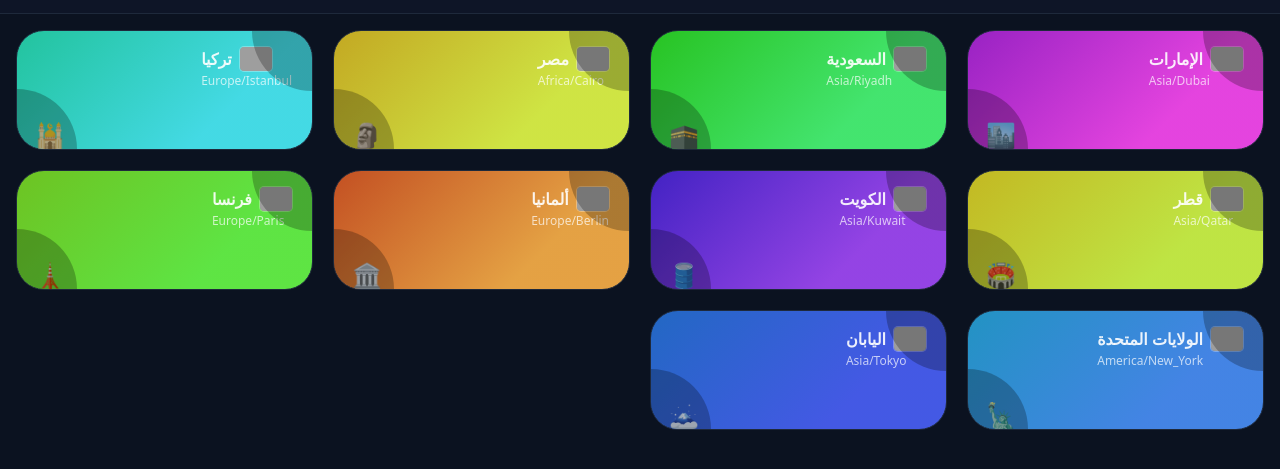
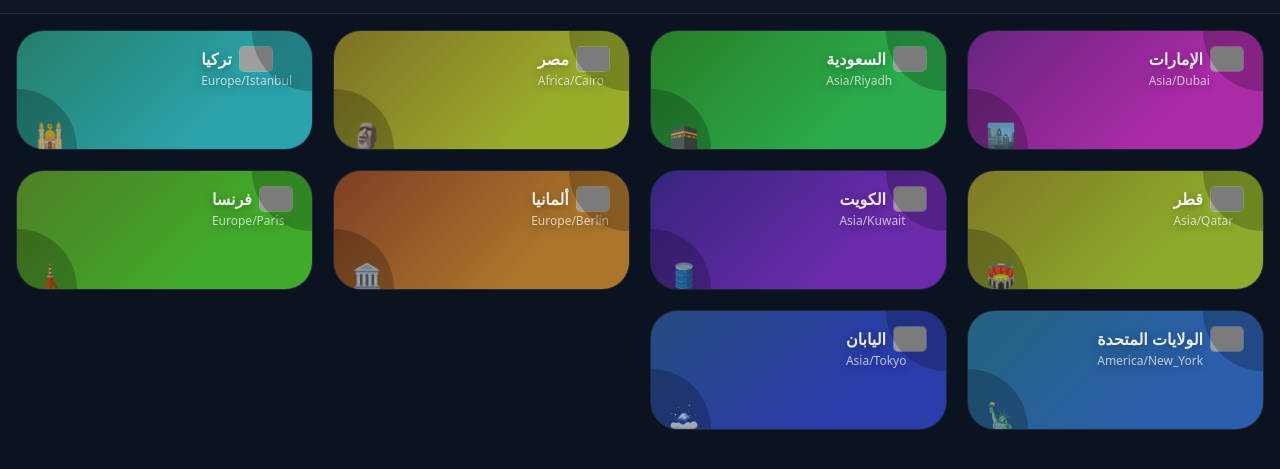
Before and after one commit to abdullah3df/cik-logo1, a plain HTML site: page index.html in a window 1280 px wide. Shown: the part 61-530 px from the top of the page. Drawn offline with nearby package versions, Linux system fonts and the light colour scheme; no server answers; grey boxes are pictures that could not be loaded.

Commit message:
Update index.html

```diff
--- a/index.html
+++ b/index.html
@@ -8,21 +8,32 @@
   <style>
     :root { color-scheme: dark; }
     body{ background:#0b1220; }
+
     /* بطاقة مطوية/مفتوحة */
-    .card-base{ position:relative; border-radius:28px; overflow:hidden; transition: transform .22s ease, box-shadow .22s ease, height .28s ease; border:1px solid rgb(30 41 59); }
+    .card-base{ position:relative; border-radius:28px; overflow:hidden;
+      transition: transform .22s ease, box-shadow .22s ease, height .28s ease;
+      border:1px solid rgb(30 41 59); }
     .card-base:hover{ transform:scale(1.03); box-shadow:0 16px 44px rgba(0,0,0,.48); z-index:10; }
     .card-base[data-expanded="0"]{ height:120px; }
     .card-base[data-expanded="1"]{ height:270px; }
+
     .detail{ transition: opacity .25s ease, transform .25s ease; }
     .card-base[data-expanded="0"] .detail{ opacity:0; transform:translateY(10px); pointer-events:none; }
-    .corner{ position:absolute; width:120px; height:120px; background:rgba(0,0,0,.25); border-radius:50%; }
+
+    .corner{ position:absolute; width:120px; height:120px; background:rgba(0,0,0,.22); border-radius:50%; }
     .corner.tl{ top:-60px; right:-60px; }
     .corner.br{ bottom:-60px; left:-60px; }
-    /* شريط خبر عاجل */
-    @keyframes ticker{ 0%{ transform: translateX(0) } 100%{ transform: translateX(-50%) } }
-    .news-bar{ position:absolute; left:0; right:0; bottom:0; background:rgba(0,0,0,.25); backdrop-filter:blur(4px); border-top:1px dashed rgba(255,255,255,.2); }
-    .marquee-track{ white-space:nowrap; display:inline-block; padding-left:100%; animation: ticker 18s linear infinite; }
+
+    /* شريط خبر عاجل — نسخة واحدة فقط (لا تكرار بصري) */
+    @keyframes ticker { from { transform: translateX(0); } to { transform: translateX(-50%); } }
+    .news-bar{ position:absolute; left:0; right:0; bottom:0; background:rgba(0,0,0,.28);
+      backdrop-filter:blur(4px); border-top:1px dashed rgba(255,255,255,.2); }
+    .marquee-wrap{ overflow:hidden; white-space:nowrap; }
+    .marquee-track{ display:inline-block; padding-left:100%; animation: ticker 18s linear infinite; }
     .news-bar:hover .marquee-track{ animation-play-state: paused; }
+
+    /* تحسين تباين النص أعلى الخلفيات */
+    .text-shadow { text-shadow: 0 2px 8px rgba(0,0,0,.35); }
   </style>
 </head>
 <body class="min-h-screen text-slate-100">
@@ -68,14 +79,31 @@
       document.documentElement.lang = STATE.lang === 'ar' ? 'ar' : 'en';
       document.documentElement.dir = STATE.lang === 'ar' ? 'rtl' : 'ltr';
       searchEl.placeholder = t.search;
-      renderAll(); // لإعادة بناء اتجاه النص داخل البطاقات
+      // تحديث كل البطاقات للأسماء/التسميات
+      document.querySelectorAll('[data-name]').forEach(el=>{
+        const card = el.closest('article');
+        const code = card?.dataset.code;
+        const c = COUNTRIES.find(x=>x.code===code);
+        if(c){ el.textContent = STATE.lang==='ar' ? (c.name_ar||c.name_en) : (c.name_en||c.name_ar); }
+      });
+      document.querySelectorAll('[data-breaking]').forEach(el=> el.textContent = T[STATE.lang].breaking);
     }
     langEl.addEventListener('change', ()=>{ STATE.lang = langEl.value; applyLang(); });
 
-    // ===== ألوان خلفية
+    // ===== ألوان خلفية (ألوان أهدأ)
     function hashHue(str){ let h=0; for(let i=0;i<(str||'').length;i++){ h=(h*31 + str.charCodeAt(i))>>>0; } return h%360; }
-    function themeFromCode(code){ const h=hashHue(code||'XX'); return { from:`hsl(${h} 70% 45%)`, to:`hsl(${(h+18)%360} 75% 58%)` }; }
-    function gradient(theme, night=false){ const from = night? '#0f172a' : theme.from; const to = night? '#0b1220' : theme.to; return `linear-gradient(135deg, ${from} 0%, ${to} 70%)`; }
+    function themeFromCode(code){
+      const h=hashHue(code||'XX');
+      return {
+        from:`hsl(${h} 55% 32%)`,
+        to:`hsl(${(h+18)%360} 60% 42%)`
+      };
+    }
+    function gradient(theme, night=false){
+      const from = night? '#0f172a' : theme.from;
+      const to   = night? '#0b1220' : theme.to;
+      return `linear-gradient(135deg, ${from} 0%, ${to} 70%)`;
+    }
 
     // رموز تراثية / بدائل
     const HERITAGE = { AE:'🏙️', SA:'🕋', EG:'🗿', MA:'🕌', TN:'🏺', DZ:'⛰️', QA:'🏟️', KW:'🛢️', BH:'⚓', OM:'🏜️', JO:'🏛️', LB:'🌲', IQ:'🏺', SY:'🏛️', YE:'🕌', TR:'🕌', IR:'🏛️', IL:'🕍', PS:'🕌', IN:'🛕', CN:'🏮', JP:'🗻', KR:'🔗', DE:'🏛️', FR:'🗼', ES:'⛪', PT:'⛵', IT:'🏛️', NL:'🌷', BE:'🧇', CH:'⛰️', GB:'🕰️', US:'🗽', CA:'🍁', MX:'🪅', BR:'⚽', AR:'🧉', AU:'🦘', NZ:'🌀' };
@@ -87,7 +115,7 @@
     function setCache(key, value){ try{ localStorage.setItem(key, JSON.stringify({ t: Date.now(), v: value })); }catch{} }
     function getCache(key, ttl){ try{ const s = localStorage.getItem(key); if(!s) return null; const {t,v} = JSON.parse(s); if(ttl && Date.now()-t>ttl) return null; return v; }catch{ return null } }
 
-    // بيانات أوفلاين (مختصرة) مع اسم عربي/إنجليزي
+    // بيانات أوفلاين مختصرة
     const OFFLINE = [
       ['AE','الإمارات','United Arab Emirates','Asia/Dubai',25.2048,55.2708,'AED','ae','Asia'],
       ['SA','السعودية','Saudi Arabia','Asia/Riyadh',24.7136,46.6753,'SAR','sa','Asia'],
@@ -148,6 +176,7 @@
       const card = document.createElement('article');
       card.className='card-base';
       card.dataset.expanded='0';
+      card.dataset.code = c.code;
       card.style.background=gradient(c.theme,false);
       card.dataset.countryName=`${c.name_en} ${c.name_ar} ${c.currency.code}`;
 
@@ -162,7 +191,14 @@
       iconEl.style.width='64px'; iconEl.style.height='64px';
       iconEl.innerHTML=iconSVGByWeather(1,true);
 
-      // اسم الدولة + العلم يمين أعلى
+      // درجة الحرارة — نُقلت إلى أسفل يسار لتجنب تداخل العلم
+      const tempEl = document.createElement('div');
+      tempEl.className='absolute detail text-3xl md:text-4xl font-extrabold text-shadow';
+      tempEl.style.left='22px'; tempEl.style.bottom='56px';
+      tempEl.setAttribute('data-temp','');
+      tempEl.textContent = '—°';
+
+      // اسم الدولة + العلم يمين أعلى (بدون تداخل)
       const topRight=document.createElement('div');
       topRight.className='absolute flex items-center gap-2';
       topRight.style.right='20px'; topRight.style.top='16px';
@@ -170,9 +206,9 @@
         <div class="flex flex-col items-end">
           <div class="flex items-center gap-2">
             <img src="https://flagcdn.com/w40/${c.flag}.png" class="w-8 h-6 rounded ring-1 ring-white/30"/>
-            <span class="text-white/90 font-semibold" data-name></span>
+            <span class="text-white/90 font-semibold text-shadow" data-name></span>
           </div>
-          <div class="text-white/70 text-xs mt-0.5" data-tz>${c.tz}</div>
+          <div class="text-white/70 text-xs mt-0.5 text-shadow" data-tz>${c.tz}</div>
         </div>`;
 
       // الساعة في وسط البطاقة
@@ -180,15 +216,15 @@
       center.className='absolute detail text-center';
       center.style.left='0'; center.style.right='0';
       center.style.top='50%'; center.style.transform='translateY(-50%)';
-      center.innerHTML=`<div class="text-white/90 text-sm mb-1" data-date>—</div>
-                        <div class="text-6xl sm:text-7xl font-black tracking-tight" data-time>--:--</div>`;
+      center.innerHTML=`<div class="text-white/90 text-sm mb-1 text-shadow" data-date>—</div>
+                        <div class="text-6xl sm:text-7xl font-black tracking-tight text-shadow" data-time>--:--</div>`;
 
       // يمين أسفل: الغروب + سعر الصرف
       const bottomRight=document.createElement('div');
       bottomRight.className='absolute text-right detail';
-      bottomRight.style.right='20px'; bottomRight.style.bottom='48px';
-      bottomRight.innerHTML=`<div class="text-white/90 text-sm" data-sunset>—</div>
-                             <div class="text-white/90 text-xs mt-2" data-fx>1 USD = — ${c.currency.code}</div>`;
+      bottomRight.style.right='20px'; bottomRight.style.bottom='56px';
+      bottomRight.innerHTML=`<div class="text-white/90 text-sm text-shadow" data-sunset>—</div>
+                             <div class="text-white/90 text-xs mt-2 text-shadow" data-fx>1 USD = — ${c.currency.code}</div>`;
 
       // رمز تراثي صغير تحت أيقونة الطقس
       const heritage=document.createElement('div');
@@ -197,19 +233,24 @@
       heritage.style.fontSize='24px'; heritage.style.opacity='0.9';
       heritage.textContent=pickSymbol(c.code,c.region);
 
-      // شريط الأخبار
+      // شريط الأخبار — نسخة واحدة فقط
       const newsBar=document.createElement('div');
       newsBar.className='news-bar detail text-[13px] text-slate-100';
       newsBar.style.padding='6px 20px';
-      newsBar.innerHTML=`<span class='mr-2 text-red-300 font-semibold' data-breaking>${T[STATE.lang].breaking}</span>
-        <div class='inline-block overflow-hidden align-middle' style='max-width:calc(100% - 90px)'>
-          <div class='marquee-track' data-news>…</div>
-          <div class='marquee-track' aria-hidden='true' data-news-dup>…</div>
+      newsBar.innerHTML=`
+        <span class='mr-2 text-red-300 font-semibold' data-breaking>${T[STATE.lang].breaking}</span>
+        <div class='marquee-wrap align-middle' style='max-width:calc(100% - 90px)'>
+          <div class='marquee-track'><span data-news>…</span><span aria-hidden="true" data-news-copy> — </span></div>
         </div>`;
 
       // تجميع
-      pad.appendChild(iconEl); pad.appendChild(topRight); pad.appendChild(center);
-      pad.appendChild(bottomRight); pad.appendChild(heritage); pad.appendChild(newsBar);
+      pad.appendChild(iconEl);
+      pad.appendChild(tempEl);
+      pad.appendChild(topRight);
+      pad.appendChild(center);
+      pad.appendChild(bottomRight);
+      pad.appendChild(heritage);
+      pad.appendChild(newsBar);
       card.appendChild(pad); card.appendChild(c1); card.appendChild(c2);
 
       // اسم حسب اللغة
@@ -248,7 +289,7 @@
       COUNTRIES.forEach(c=> gridEl.appendChild(createCard(c)));
     }
 
-    // أخبار عاجلة حسب اللغة
+    // أخبار عاجلة
     async function fetchCountryHeadlines(code){
       const cacheKey=`cache:news:${STATE.lang}:${code}`;
       const cached=getCache(cacheKey,TTL.news); if(cached) return cached;
@@ -263,7 +304,7 @@
           const resp=await fetch(url); if(!resp.ok) continue;
           const xml=await resp.text();
           const doc=new DOMParser().parseFromString(xml,'text/xml');
-          const titles=[...doc.querySelectorAll('item>title')].map(n=>n.textContent.trim()).filter(Boolean).slice(0,8);
+          const titles=[...doc.querySelectorAll('item>title')].map(n=>n.textContent.trim()).filter(Boolean).slice(0,10);
           if(titles.length){ setCache(cacheKey,titles); return titles; }
         }catch{}
       }
@@ -283,36 +324,38 @@
           const cw=payload.current_weather||{};
           const temp=cw.temperature; const code=cw.weathercode; const is_day=cw.is_day===1;
           const sunsetISO=payload?.daily?.sunset?.[0]||null;
-          // أيقونة + درجة + خلفية ليلية
+          // أيقونة + خلفية ليلية/نهارية
           card.querySelector('.absolute.detail').innerHTML=iconSVGByWeather(code||1,!!is_day);
           card.style.background=gradient(c.theme,!is_day);
-          card.querySelector('[data-sunset]').textContent = `${T[STATE.lang].sunset}: ${sunsetISO? new Date(sunsetISO).toLocaleTimeString(STATE.lang==='ar'?'ar-EG':'en-GB',{hour12:false,hour:'2-digit',minute:'2-digit'}):'—'}`;
-          // درجة الحرارة بجانب الاسم
-          let tempEl = card.querySelector('[data-temp]');
-          if(!tempEl){
-            const el = document.createElement('div');
-            el.setAttribute('data-temp','');
-            el.className='absolute text-4xl md:text-5xl font-extrabold';
-            el.style.right='20px'; el.style.top='12px'; el.style.transform='translateY(-2px)';
-            card.appendChild(el); tempEl = el;
-          }
-          tempEl.textContent = (temp!=null? Math.round(temp):'—')+'°';
+          card.querySelector('[data-sunset]').textContent =
+            `${T[STATE.lang].sunset}: ${sunsetISO? new Date(sunsetISO).toLocaleTimeString(STATE.lang==='ar'?'ar-EG':'en-GB',{hour12:false,hour:'2-digit',minute:'2-digit'}):'—'}`;
+          // درجة الحرارة — في أسفل يسار
+          const tEl = card.querySelector('[data-temp]');
+          if(tEl) tEl.textContent = (temp!=null? Math.round(temp):'—')+'°';
         }
       }catch{}
 
       // أسعار صرف
       try{
         const fxKey=`cache:fx:${c.currency.code}`; let rate=getCache(fxKey,TTL.fx);
-        if(!rate){ const r=await fetch(`https://api.exchangerate.host/latest?base=USD&symbols=${c.currency.code}`); if(r.ok){ const data=await r.json(); rate=data?.rates?.[c.currency.code]; if(rate) setCache(fxKey,rate); } }
-        if(rate){ card.querySelector('[data-fx]').textContent=`1 USD = ${Number(rate).toLocaleString(STATE.lang==='ar'?'ar-EG':'en-GB',{maximumFractionDigits:4})} ${c.currency.code}`; }
+        if(!rate){
+          const r=await fetch(`https://api.exchangerate.host/latest?base=USD&symbols=${c.currency.code}`);
+          if(r.ok){ const data=await r.json(); rate=data?.rates?.[c.currency.code]; if(rate) setCache(fxKey,rate); }
+        }
+        if(rate){
+          card.querySelector('[data-fx]').textContent=
+            `1 USD = ${Number(rate).toLocaleString(STATE.lang==='ar'?'ar-EG':'en-GB',{maximumFractionDigits:4})} ${c.currency.code}`;
+        }
       }catch{}
 
-      // أخبار
+      // أخبار — مسار واحد داخل التيكر
       try{
         const titles=await fetchCountryHeadlines(c.code);
-        const text = titles.length? titles.join(' • ') : T[STATE.lang].offline;
-        card.querySelector('[data-news]').textContent='  '+text+'  ';
-        card.querySelector('[data-news-dup]').textContent='  '+text+'  ';
+        const text = titles.length? ('  '+titles.join(' • ')+'  ') : ('  '+T[STATE.lang].offline+'  ');
+        const newsEl = card.querySelector('[data-news]');
+        const newsCopy = card.querySelector('[data-news-copy]');
+        newsEl.textContent = text + '  •  ' + text; // تكرار داخل نفس المسار لنعومة الحركة
+        newsCopy.remove(); // إزالة أي عناصر إضافية لضمان عدم ظهور شريطين
       }catch{}
     }
 
@@ -340,7 +383,9 @@
         const lat = latlng[0]||0, lon = latlng[1]||0;
         let curKey, curObj;
         if(v3){ curKey = it.currencies ? Object.keys(it.currencies)[0] : 'USD'; curObj = it.currencies?.[curKey] || { symbol:'$', name:'Currency' }; }
-        else { curKey = (it.currencies && it.currencies[0] && it.currencies[0].code) || 'USD'; const sym=(it.currencies&&it.currencies[0]&&it.currencies[0].symbol)||'$'; const nm=(it.currencies&&it.currencies[0]&&it.currencies[0].name)||'Currency'; curObj={symbol:sym,name:nm}; }
+        else { curKey = (it.currencies && it.currencies[0] && it.currencies[0].code) || 'USD';
+               const sym=(it.currencies&&it.currencies[0]&&it.currencies[0].symbol)||'$';
+               const nm=(it.currencies&&it.currencies[0]&&it.currencies[0].name)||'Currency'; curObj={symbol:sym,name:nm}; }
         const currency = { code: curKey||'USD', symbol: curObj.symbol||'$', name: curObj.name||'Currency' };
         const flag = (code||'').toLowerCase();
         const region = it.region || 'World';
```
